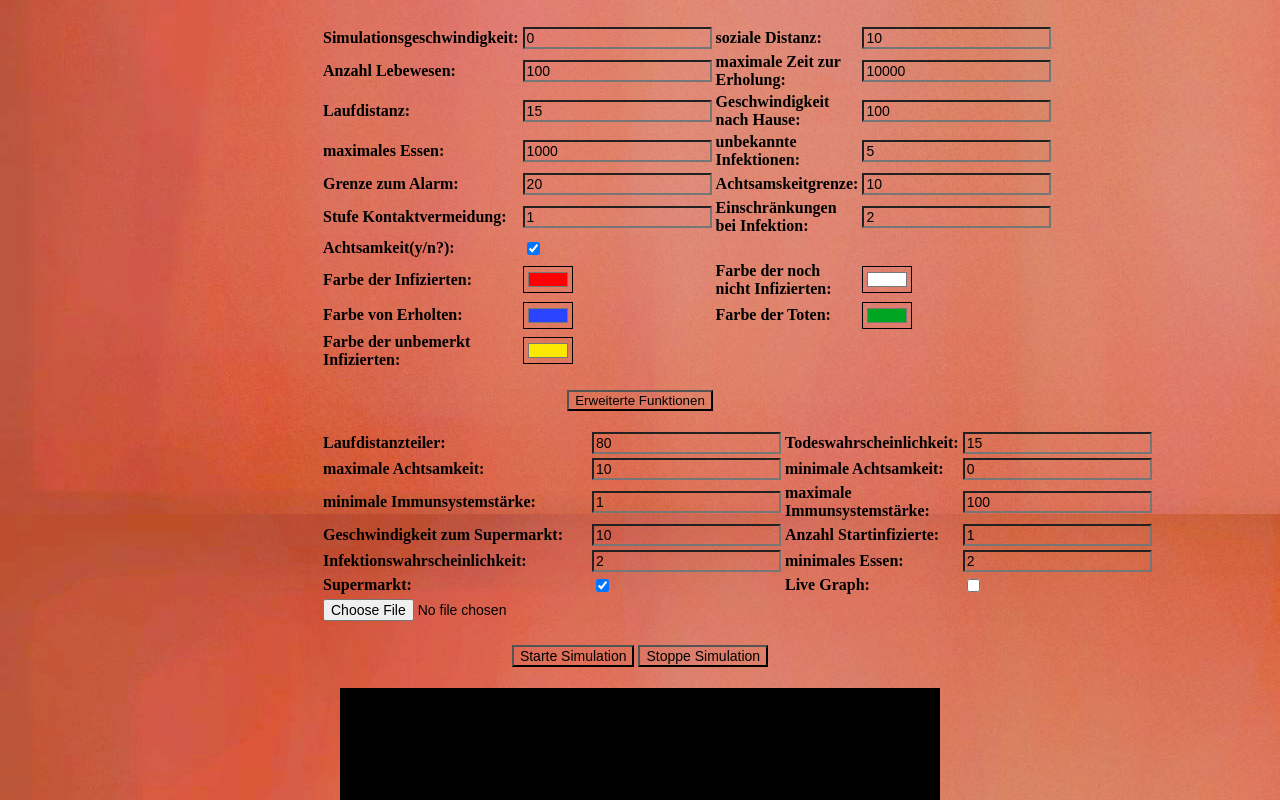
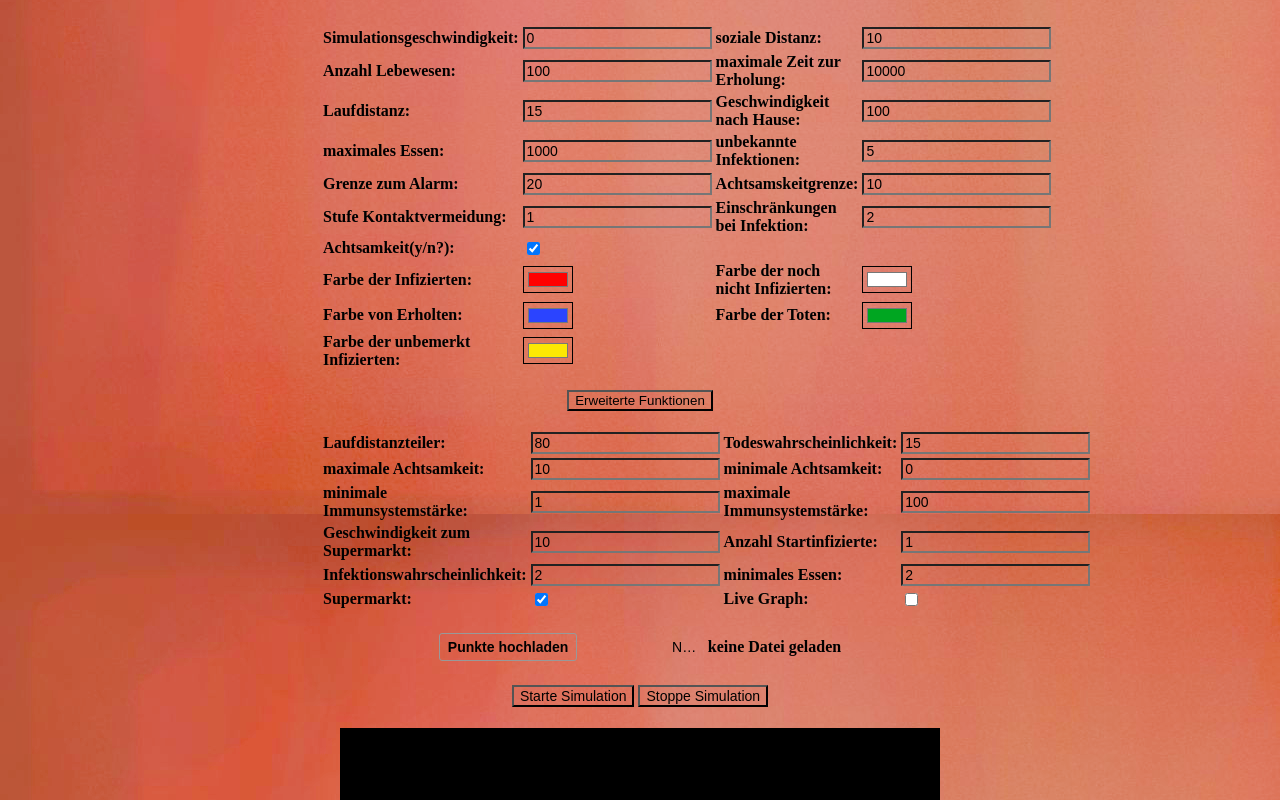
Before and after one commit to Justinus22/Virus_Simulation, a website: page VirSim/public/index.html in a window 1280 px wide. Both pictures are taken after a click on the button "Erweiterte Funktionen". Shown: the part 566-1366 px from the top of the page. Drawn offline with nearby package versions, Linux system fonts and the light colour scheme.

Commit message:
05032021

```diff
--- a/VirSim/public/index.html
+++ b/VirSim/public/index.html
@@ -237,9 +237,16 @@
 		<input type="checkbox" id="liveGrph" min='0' value="false">
 	</th>
 </tr>
+</table>
+<table class='InputTable'>
 <tr>
 	<th>
-		<input type="file" class="InputTable" id="uploadDots" accept='.vrsm'>
+		<br>
+		<input type="file" id="uploadDots" accept='.vrsm' class="custom-file-input">
+	</th>
+	<th>
+		<br>
+		<span id='showFileloaded'>keine Datei geladen</span>
 	</th>
 </tr>
 </table>
@@ -490,6 +497,7 @@ window.onload = async function(){
 	canvas = document.getElementById('SimulationsCanvas');
 	canvasContext  = canvas.getContext('2d');
 	resultCan = document.getElementById('resultCanvas').getContext('2d')
+	iffileloaded = document.getElementById('showFileloaded')
 	toogleExpertMode()
 	getUploadFile()
 	var draw = setInterval(function(){
@@ -579,7 +587,9 @@ const StartSim = function() {
 
 	//check if file is inserted
 	if(uploadedDots == undefined){
-		//Init uninf Points
+		iffileloaded.textContent = 'keine Datei geladen'
+
+		//Init mew uninf Points
 		for(var i = 0; i < Livings - StartInfizerite; i++){
 			x = Math.random() * canvas.width
 			y = Math.random() * canvas.height
@@ -588,7 +598,7 @@ const StartSim = function() {
 			mfn = getRndFloat(MinMindfulness, MaxMindfulness)
 			Dots.splice(i, 0, new Dot(x,y, ColorClean, f, x,y, im, mfn))
 		}
-		//Init inf Points
+		//Init new inf Points
 		for(var i = 0; i < StartInfizerite; i++){
 			x = Math.random() * canvas.width
 			y = Math.random() * canvas.height
@@ -599,6 +609,7 @@ const StartSim = function() {
 		}
 	} else if(typeof uploadedDots == typeof null){ //if file is inserted load Dots from file
 		for(dot in uploadedDots){
+			//push Dots from loaded file into Dots list for Sim \  init old Dots
 			Dots.splice(i, 0, new Dot(uploadedDots[dot].lx,uploadedDots[dot].ly, uploadedDots[dot].color,uploadedDots[dot].startfood, uploadedDots[dot].lx,uploadedDots[dot].ly, uploadedDots[dot].immunsys, uploadedDots[dot].mindfulness))
 
 		}
@@ -974,9 +985,9 @@ function getUploadFile(){
 		const reader = new FileReader();
           reader.addEventListener('load', event => {
             uploadedDots = event.target.result;
-            uploadedDots = uploadedDots.replace('[object Object]','')
             uploadedDots = JSON.parse(uploadedDots)
             console.log(uploadedDots)
+            iffileloaded.textContent = data.name + ' geladen'
 
           });
           reader.readAsText(data);
--- a/VirSim/public/style.css
+++ b/VirSim/public/style.css
@@ -104,7 +104,26 @@ a:visited {
 	background-color: transparent;
 	text-decoration: none;
 }
-
+.custom-file-input::-webkit-file-upload-button {
+  visibility: hidden;
+}
+.custom-file-input::before {
+  content: 'Punkte hochladen';
+  display: inline-block;
+  background: transparent;
+  border: 1px solid #999;
+  border-radius: 3px;
+  padding: 5px 8px;
+  outline: none;
+  white-space: nowrap;
+  cursor: pointer;
+  font-weight: 700;
+  margin: auto;
+}
+.custom-file-input:hover::before {
+  border-color: black;
+}
+}
 a:hover {
 	color: red;
 	background-color: transparent;
```
